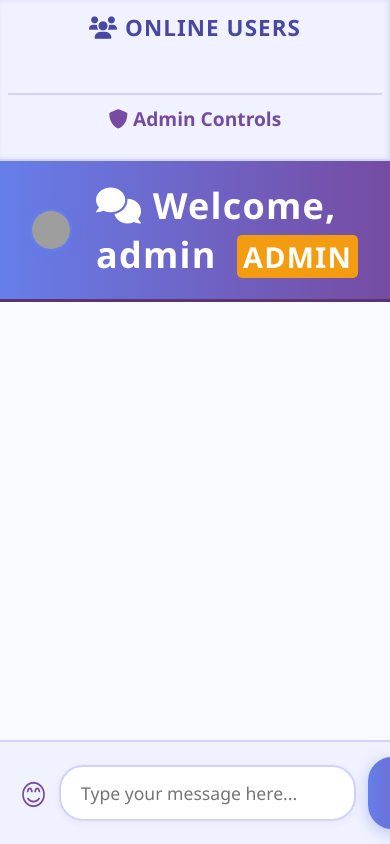
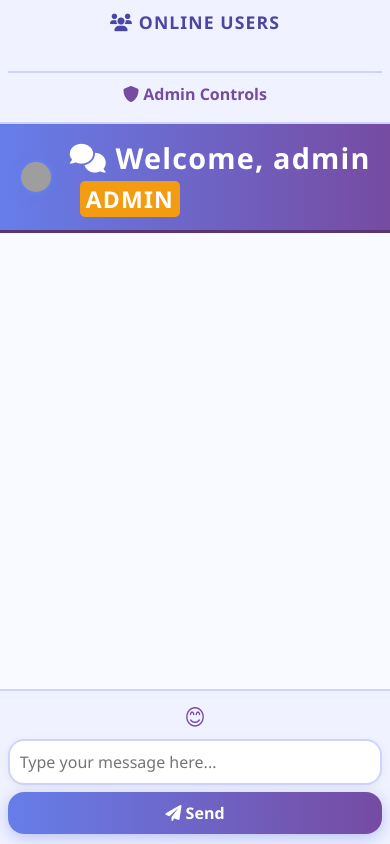
Before and after one commit to Bhushan791/Chat_app, a Flask app: page /admin/chat in a window 390 px wide. Run offline with Flask 3, Linux system fonts and the light colour scheme; the visitor is signed in with stand-in values (Sample User, id 1); some libraries are stand-ins or nearby versions; grey boxes are pictures that could not be loaded.

Commit message:
Updated styling and added image

```diff
--- a/static/css/style.css
+++ b/static/css/style.css
@@ -559,3 +559,179 @@
         padding-top: 10px;
     }
 }
+
+/* ==== EXTRA RESPONSIVE FOR PHONES & TABLETS ==== */
+/* --- ADDED/UPDATED FOR FULL MOBILE/TABLET SUPPORT --- */
+@media (max-width: 480px) {
+    body {
+        align-items: flex-start;
+        overflow: auto;
+        min-height: 100vh;
+    }
+    .welcome-page .container {
+        width: 98vw;
+        min-width: unset;
+        max-width: 98vw;
+        padding: 18px 4vw;
+        border-radius: 0;
+        box-shadow: none;
+    }
+    .join-title {
+        font-size: 1.35rem;
+        margin-bottom: 16px;
+    }
+    .chat-page .chat-container {
+        flex-direction: column;
+        height: 100vh;
+        width: 100vw;
+        max-width: 100vw;
+        border-radius: 0;
+        box-shadow: none;
+    }
+    .sidebar {
+        width: 100vw;
+        min-width: 0;
+        max-width: 100vw;
+        padding: 8px 2vw;
+        font-size: 0.97rem;
+        border-radius: 0;
+        box-shadow: none;
+        max-height: 28vh;
+    }
+    .sidebar-title {
+        font-size: 1.1rem;
+        margin-bottom: 12px;
+    }
+    .admin-panel h4 {
+        font-size: 1rem;
+        margin-bottom: 7px;
+    }
+    .users-list, .admin-users-list {
+        padding-right: 2px;
+        font-size: 0.95rem;
+    }
+    .user-avatar, .message-avatar {
+        width: 34px;
+        height: 34px;
+        margin-right: 7px;
+        margin-left: 7px;
+    }
+    .chat-main {
+        border-radius: 0;
+        min-height: 68vh;
+    }
+    .chat-header {
+        padding: 12px 4vw;
+        font-size: 1.05rem;
+        border-radius: 0;
+    }
+    .chat-messages {
+        padding: 6px 1vw;
+        font-size: 0.95rem;
+        gap: 8px;
+    }
+    .message {
+        max-width: 99vw;
+        margin-left: 0 !important;
+        margin-right: 0 !important;
+    }
+    .message-content {
+        padding: 8px 6px;
+        min-width: 0;
+        max-width: 90vw;
+        font-size: 0.95rem;
+    }
+    .message-header {
+        gap: 7px;
+        margin-bottom: 3px;
+    }
+    .message-nickname, .message-timestamp {
+        font-size: 0.93rem;
+    }
+    .message-text {
+        font-size: 0.95rem;
+    }
+    .message-form {
+        flex-direction: column;
+        align-items: stretch;
+        gap: 7px;
+        padding: 8px 2vw;
+    }
+    .message-input {
+        padding: 10px 10px;
+        font-size: 1rem;
+        border-radius: 16px;
+    }
+    .send-btn {
+        padding: 10px 0;
+        font-size: 1rem;
+        border-radius: 16px;
+    }
+    .emoji-btn {
+        font-size: 1.4rem;
+    }
+    .admin-user-item {
+        font-size: 0.93rem;
+        padding: 6px 4px;
+        gap: 4px 0;
+    }
+    .admin-user-actions button,
+    .kick-btn, .mute-btn, .unmute-btn {
+        min-width: 60px;
+        font-size: 0.93rem;
+        padding: 6px 6px;
+        border-radius: 10px;
+    }
+    .typing-indicator {
+        font-size: 0.92rem;
+        margin: 2px 0;
+    }
+}
+
+/* For small tablets (portrait) */
+@media (max-width: 700px) {
+    .welcome-page .container {
+        width: 95vw;
+        min-width: unset;
+        max-width: 95vw;
+        padding: 20px 5vw;
+        border-radius: 8px;
+    }
+    .chat-page .chat-container {
+        flex-direction: column;
+        height: 100vh;
+        width: 100vw;
+        max-width: 100vw;
+        border-radius: 0;
+    }
+    .sidebar {
+        width: 100vw;
+        min-width: 0;
+        max-width: 100vw;
+        padding: 10px 2vw;
+        font-size: 0.98rem;
+        border-radius: 0;
+        box-shadow: none;
+        max-height: 30vh;
+    }
+    .chat-main {
+        border-radius: 0;
+    }
+    .chat-header {
+        padding: 14px 3vw;
+        font-size: 1.2rem;
+    }
+    .chat-messages {
+        padding: 10px 2vw;
+        font-size: 0.98rem;
+        gap: 10px;
+    }
+    .message-content {
+        padding: 10px 8px;
+        max-width: 95vw;
+        font-size: 0.97rem;
+    }
+    .message-form {
+        padding: 10px 2vw;
+    }
+}
```
Also changed, not shown: static/uploads/1747849656_21800897-9667-4319-A37A-6D1222719417.jpeg (added).
